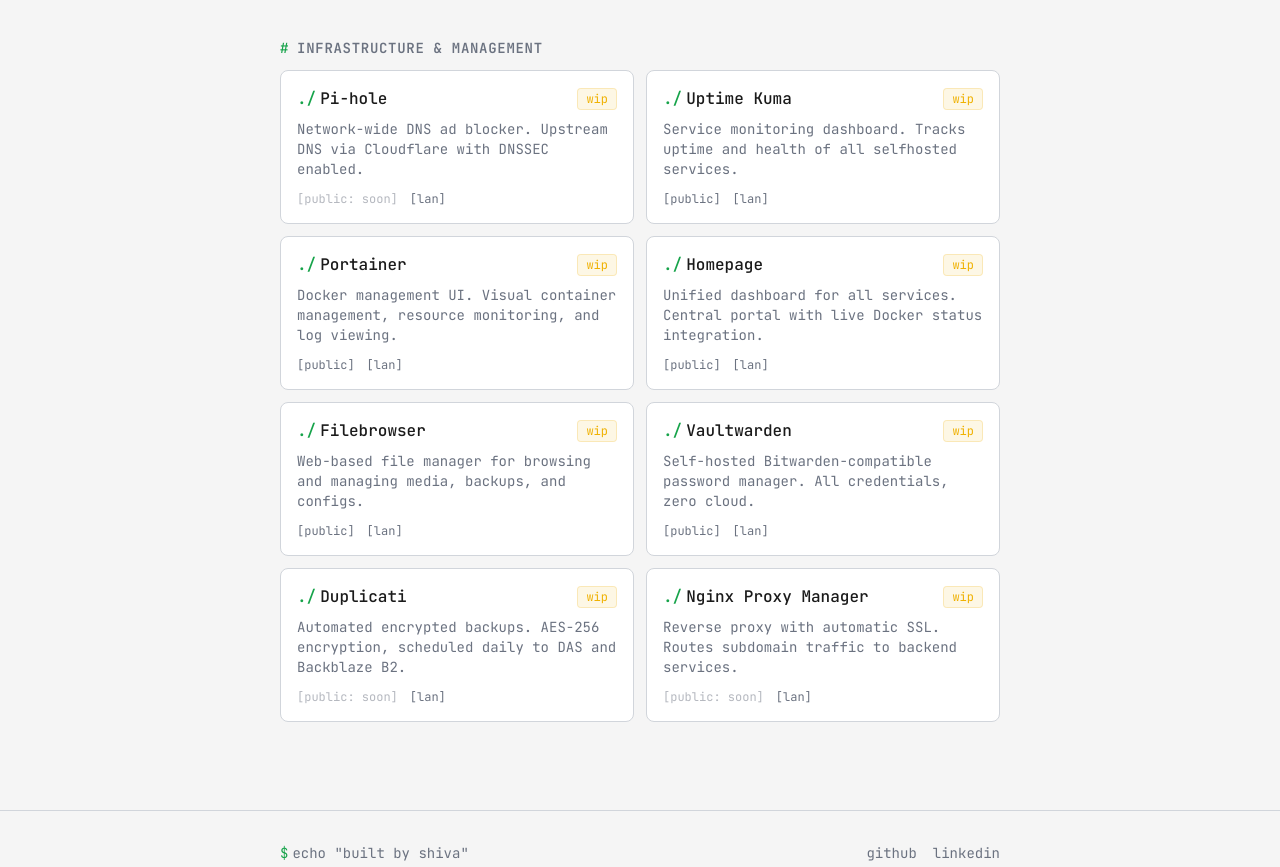
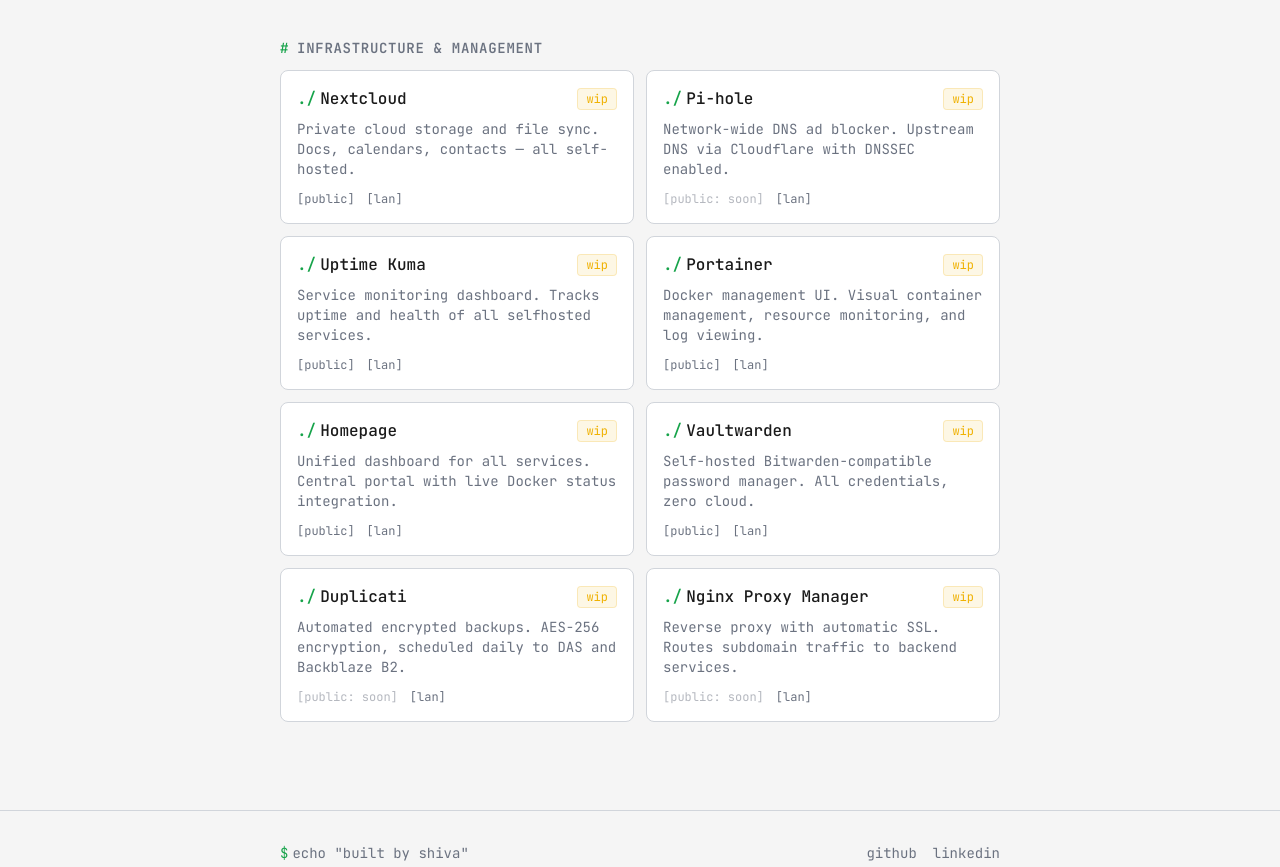
Before and after one commit to shivajreddy/shiva, a Next.js app: page /selfhosted in a window 1280 px wide. Shown: the part 975-1842 px from the top of the page. Built offline with nearby package versions, Linux system fonts and the light colour scheme.

Commit message:
feat: replace Filebrowser with Nextcloud in selfhosted infra section

```diff
--- a/app/selfhosted/page.tsx
+++ b/app/selfhosted/page.tsx
@@ -76,6 +76,14 @@
 
 const infraApps = [
   {
+    name: "Nextcloud",
+    description:
+      "Private cloud storage and file sync. Docs, calendars, contacts — all self-hosted.",
+    url: "https://cloud.shiva.computer",
+    local: "http://192.168.5.156:8080",
+    status: "wip" as const,
+  },
+  {
     name: "Pi-hole",
     description:
       "Network-wide DNS ad blocker. Upstream DNS via Cloudflare with DNSSEC enabled.",
@@ -104,14 +112,6 @@
       "Unified dashboard for all services. Central portal with live Docker status integration.",
     url: "https://home.shiva.computer",
     local: "http://192.168.5.156:3847",
-    status: "wip" as const,
-  },
-  {
-    name: "Filebrowser",
-    description:
-      "Web-based file manager for browsing and managing media, backups, and configs.",
-    url: "https://files.shiva.computer",
-    local: "http://192.168.4.100:8080",
     status: "wip" as const,
   },
   {
```
